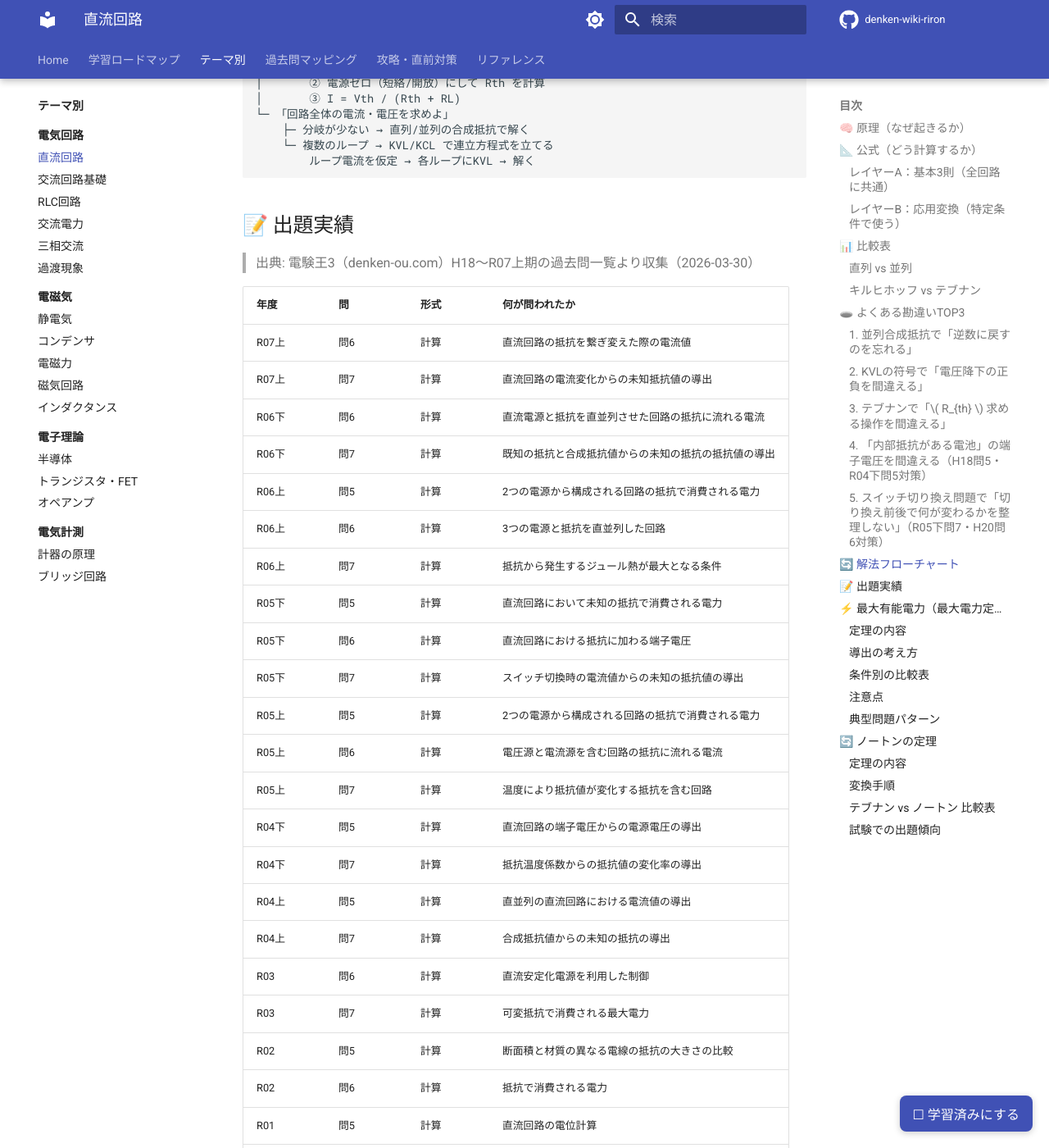
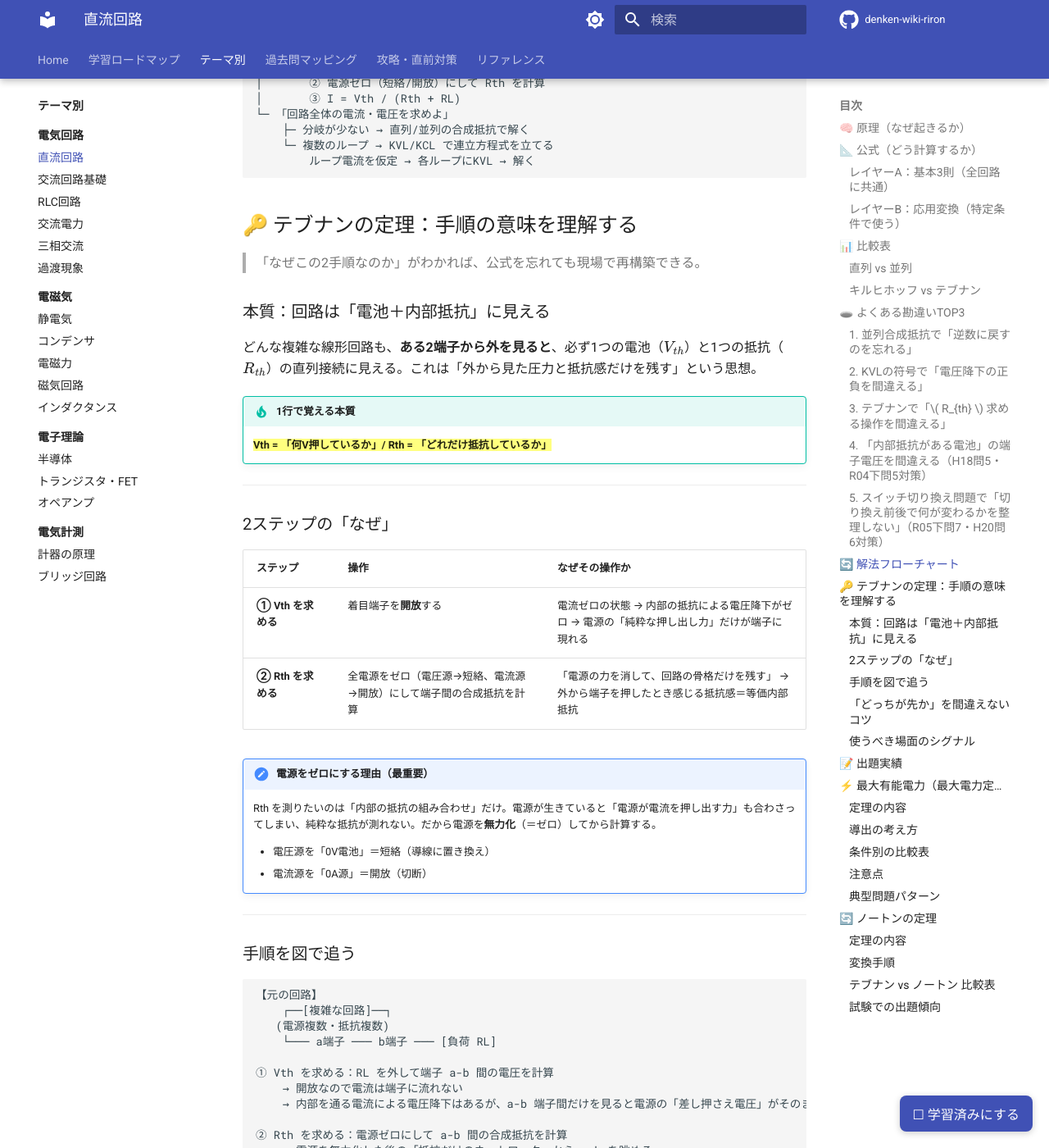
Before and after one commit to kfurufuru/denken-wiki-riron, an MkDocs documentation site: the page built from docs/themes/chokuryu-kairo.md, in a window 1280 px wide and 1400 px high, scrolled down 6493 px. Shown: the whole window at 82% size. Built offline with MkDocs 1.6.1 and Material for MkDocs 9.7.7, drawn with Linux system fonts in a browser that asks for light colours; comment, search, counter and statistics services are not loaded; some of the changed text lies outside the part shown.

Commit message:
Add Thevenin theorem deep-dive section to chokuryu-kairo

````diff
--- a/docs/themes/chokuryu-kairo.md
+++ b/docs/themes/chokuryu-kairo.md
@@ -234,6 +234,81 @@ exam_importance_rank: S
         ループ電流を仮定 → 各ループにKVL → 解く
 ```
 
+## 🔑 テブナンの定理：手順の意味を理解する
+
+> 「なぜこの2手順なのか」がわかれば、公式を忘れても現場で再構築できる。
+
+### 本質：回路は「電池＋内部抵抗」に見える
+
+どんな複雑な線形回路も、**ある2端子から外を見ると**、必ず1つの電池（$V_{th}$）と1つの抵抗（$R_{th}$）の直列接続に見える。これは「外から見た圧力と抵抗感だけを残す」という思想。
+
+!!! tip "1行で覚える本質"
+    ==**Vth = 「何V押しているか」/ Rth = 「どれだけ抵抗しているか」**==
+
+---
+
+### 2ステップの「なぜ」
+
+| ステップ | 操作 | なぜその操作か |
+|---------|------|--------------|
+| **① Vth を求める** | 着目端子を**開放**する | 電流ゼロの状態 → 内部の抵抗による電圧降下がゼロ → 電源の「純粋な押し出し力」だけが端子に現れる |
+| **② Rth を求める** | 全電源をゼロ（電圧源→短絡、電流源→開放）にして端子間の合成抵抗を計算 | 「電源の力を消して、回路の骨格だけを残す」 → 外から端子を押したとき感じる抵抗感＝等価内部抵抗 |
+
+!!! note "電源をゼロにする理由（最重要）"
+    Rth を測りたいのは「内部の抵抗の組み合わせ」だけ。電源が生きていると「電源が電流を押し出す力」も合わさってしまい、純粋な抵抗が測れない。だから電源を**無力化**（＝ゼロ）してから計算する。
+
+    - 電圧源を「0V電池」＝短絡（導線に置き換え）
+    - 電流源を「0A源」＝開放（切断）
+
+---
+
+### 手順を図で追う
+
+```
+【元の回路】
+    ┌──[複雑な回路]──┐
+   (電源複数・抵抗複数)
+    └─── a端子 ─── b端子 ─── [負荷 RL]
+
+① Vth を求める：RL を外して端子 a-b 間の電圧を計算
+    → 開放なので電流は端子に流れない
+    → 内部を通る電流による電圧降下はあるが、a-b 端子間だけを見ると電源の「差し押さえ電圧」がそのまま出る
+
+② Rth を求める：電源ゼロにして a-b 間の合成抵抗を計算
+    → 電源を無力化した後の「抵抗だけのネットワーク」から a-b を眺める
+
+【等価回路】
+    a ──[Rth]──[Vth]── b
+    ここに RL をつなぐと I = Vth / (Rth + RL)
+```
+
+---
+
+### 「どっちが先か」を間違えないコツ
+
+!!! warning "よくある混乱：Vth と Rth の操作を逆にする"
+    - **Vth を求めるとき**：電源は生かしたまま。端子だけ開放する。
+    - **Rth を求めるとき**：端子は元に戻す（開放のまま）。電源をゼロにする。
+
+    **覚え方（因果で）**：
+    - 「圧力（Vth）を測るとき → 負荷を外す（邪魔を取る）」
+    - 「抵抗（Rth）を測るとき → 電源を外す（邪魔を取る）」
+
+    ==どちらの手順でも「測りたいもの以外の邪魔を取る」という共通ロジックがある==
+
+---
+
+### 使うべき場面のシグナル
+
+| 問題文のキーワード | テブナンを使うサイン |
+|-----------------|-------------------|
+| 「負荷 $R_L$ に流れる電流を求めよ」 | ✅ 負荷以外をまとめてしまう |
+| 「可変抵抗が変化したときの電流を求めよ」 | ✅ 変化する部分だけ負荷に分離する |
+| 「最大電力となる $R$ を求めよ」 | ✅ テブナン→最大電力定理へ直結 |
+| 「回路全体の電流・電圧を全部求めよ」 | ❌ キルヒホッフの方が適切 |
+
+---
+
 ## 📝 出題実績
 
 > 出典: 電験王3（denken-ou.com）H18〜R07上期の過去問一覧より収集（2026-03-30）
````
